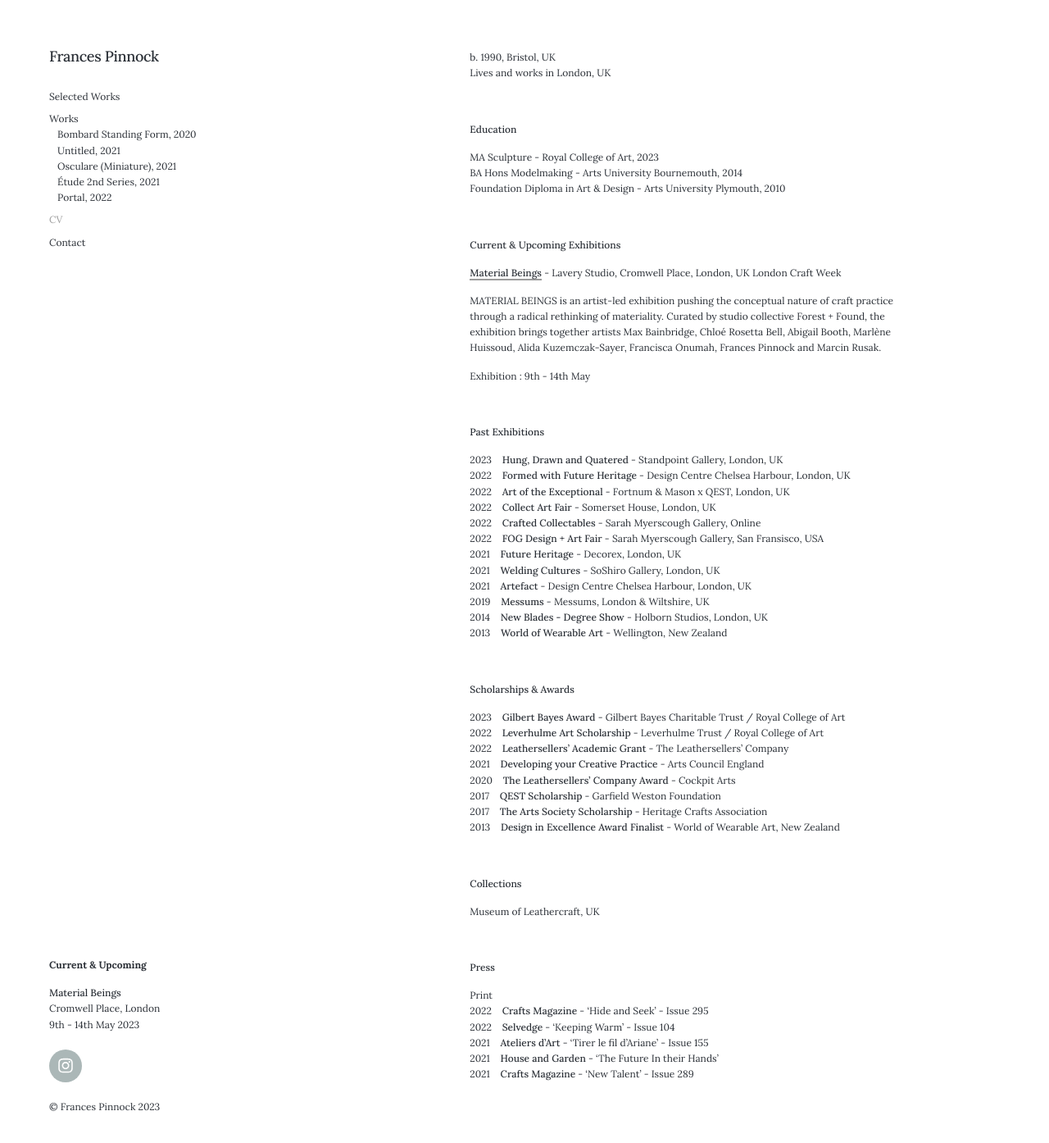
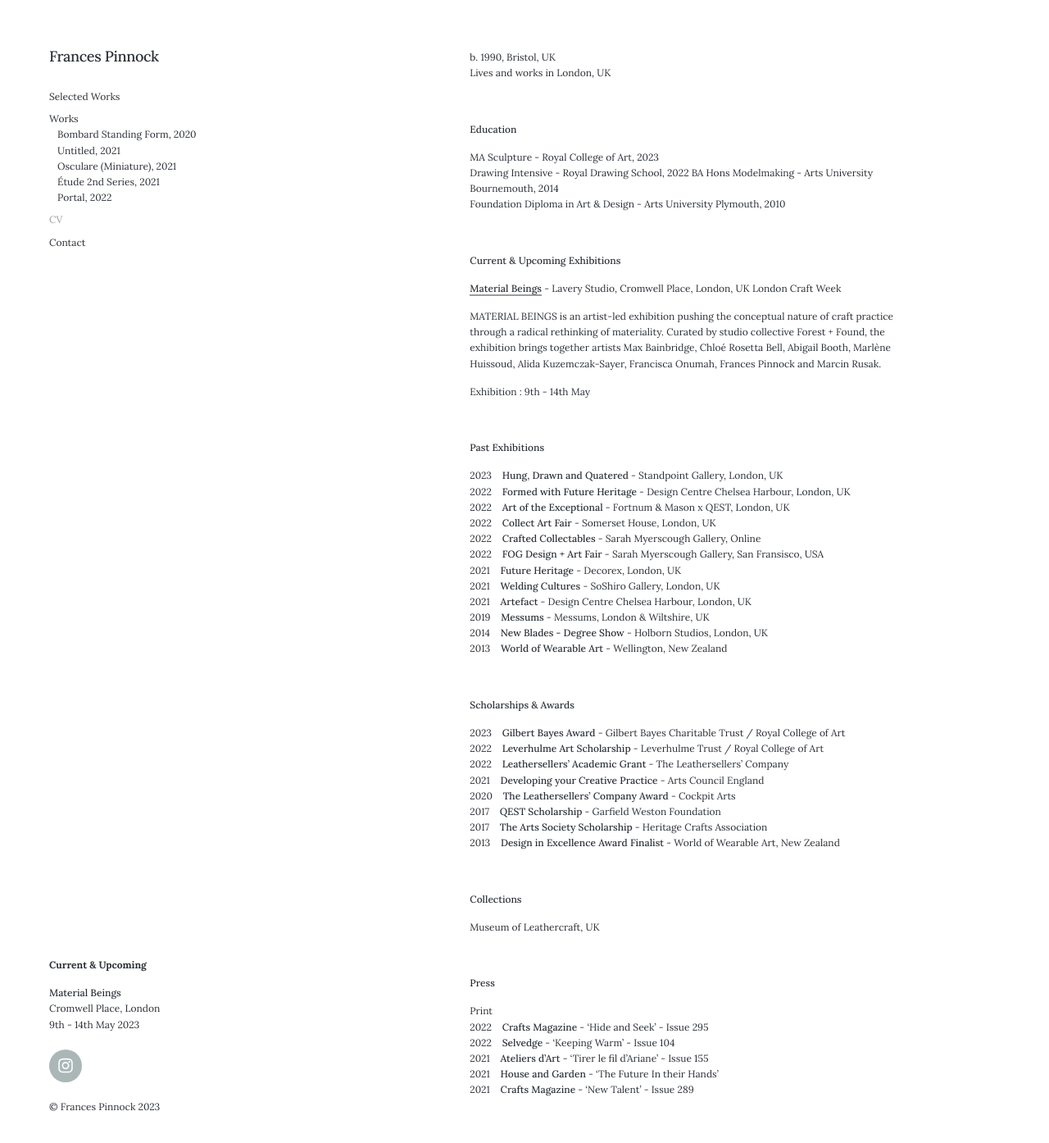
Before and after one commit to francespinnock/francespinnock.github.io, a Jekyll site: the page built from _pages/cv.md, in a window 1280 px wide and 1399 px high. Shown: the top 1394 px of the window at 82% size. Built offline with Jekyll 4.4.1, drawn with Linux system fonts in a browser that asks for light colours; nearby versions of some CDN libraries.

Commit message:
Update cv.md

```diff
--- a/_pages/cv.md
+++ b/_pages/cv.md
@@ -12,6 +12,7 @@ Lives and works in London, UK
 **Education**
 
 MA Sculpture - Royal College of Art, 2023
+Drawing Intensive - Royal Drawing School, 2022
 BA Hons Modelmaking - Arts University Bournemouth, 2014
 Foundation Diploma in Art & Design - Arts University Plymouth, 2010
 
```
